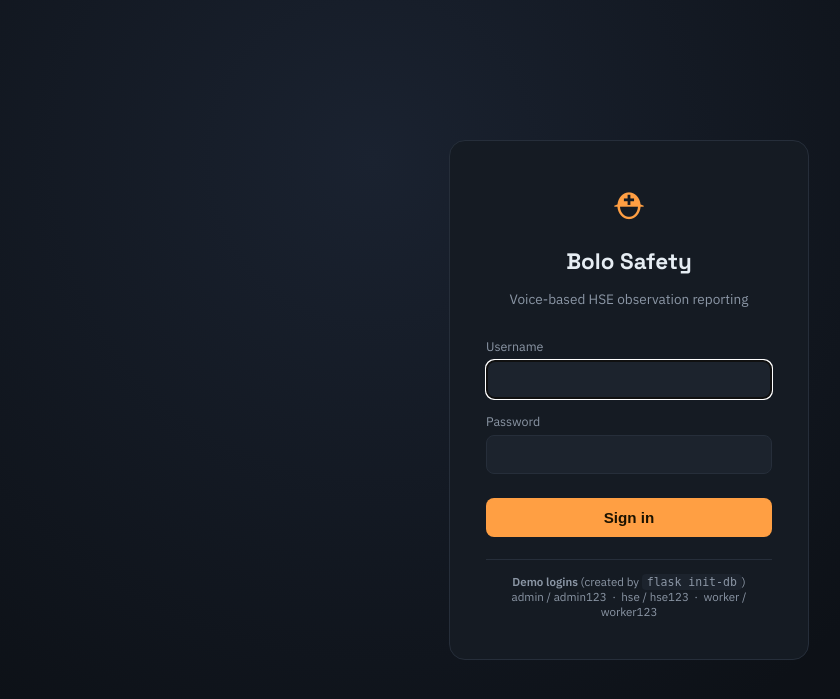
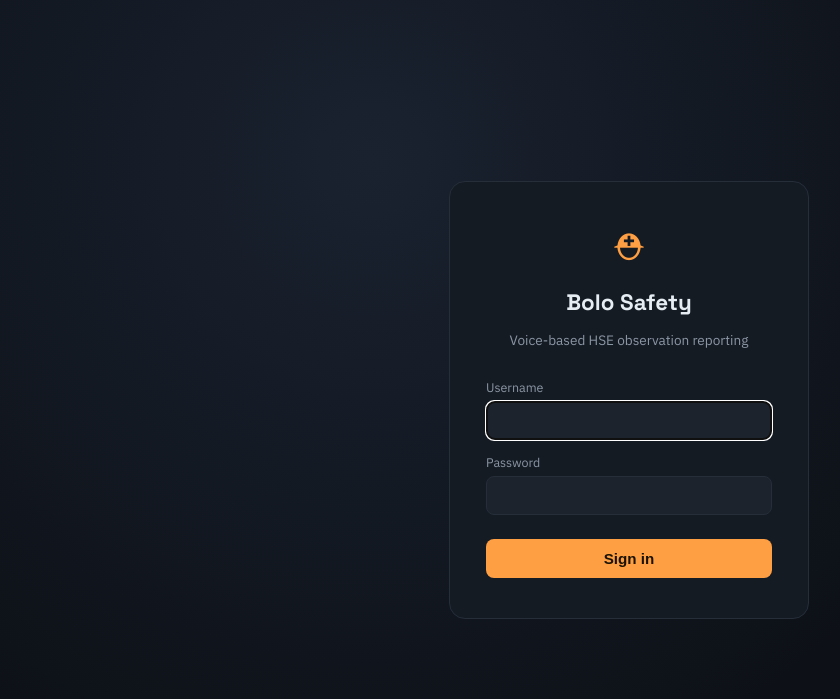
Before and after one commit to Sanaafzal98/Bolo-Safety-, a Flask app: page /login in a window 1280 px wide. Shown: the top 699 px of the page, without its empty margins (11-851 px from the left). Run offline with Flask 3, Linux system fonts and the light colour scheme.

Commit message:
Update login.html

```diff
--- a/templates/login.html
+++ b/templates/login.html
@@ -28,10 +28,7 @@
       <button type="submit">Sign in</button>
     </form>
 
-    <div class="demo-creds">
-      <strong>Demo logins</strong> (created by <code>flask init-db</code>)
-      <div>admin / admin123 &nbsp;·&nbsp; hse / hse123 &nbsp;·&nbsp; worker / worker123</div>
-    </div>
+
   </div>
 </body>
 </html>
```
